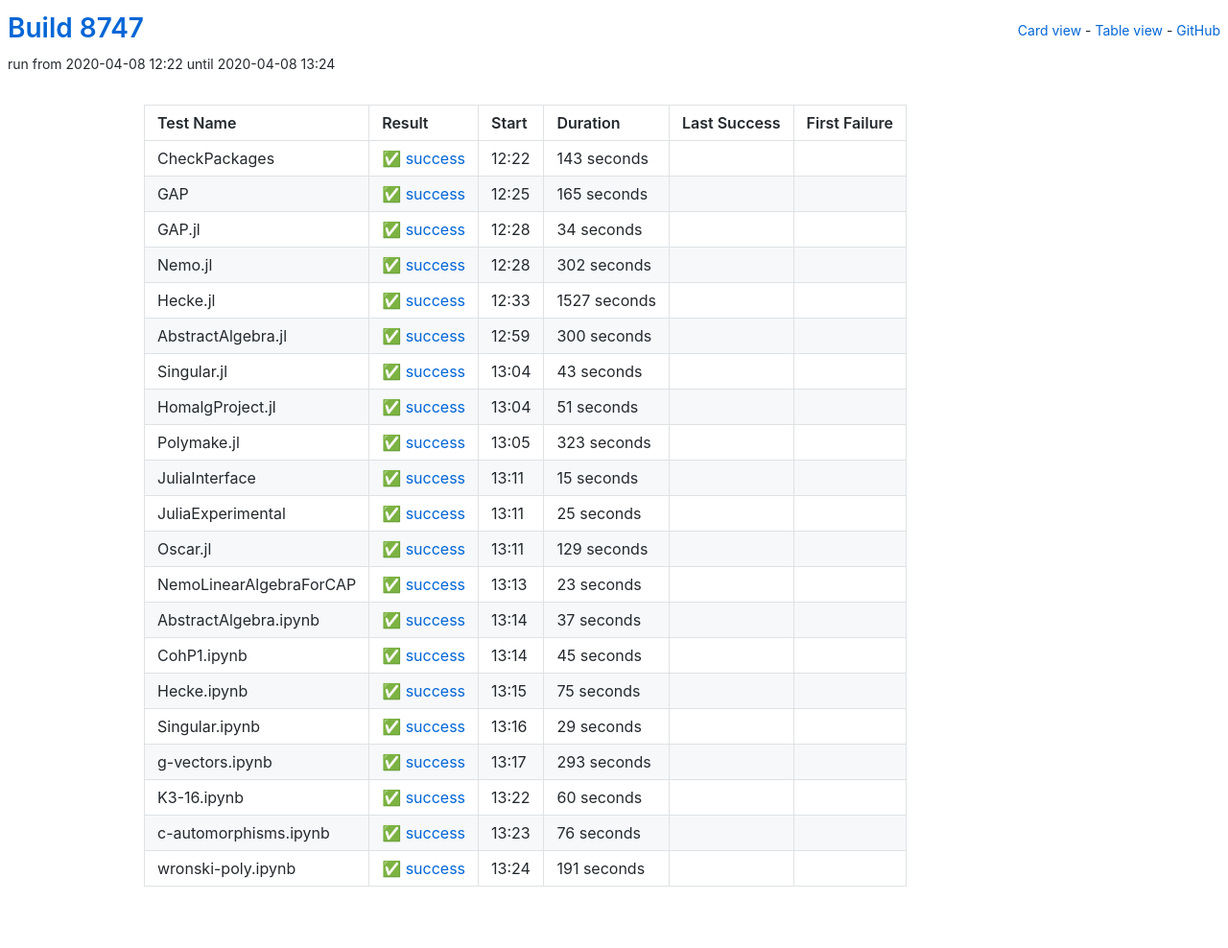
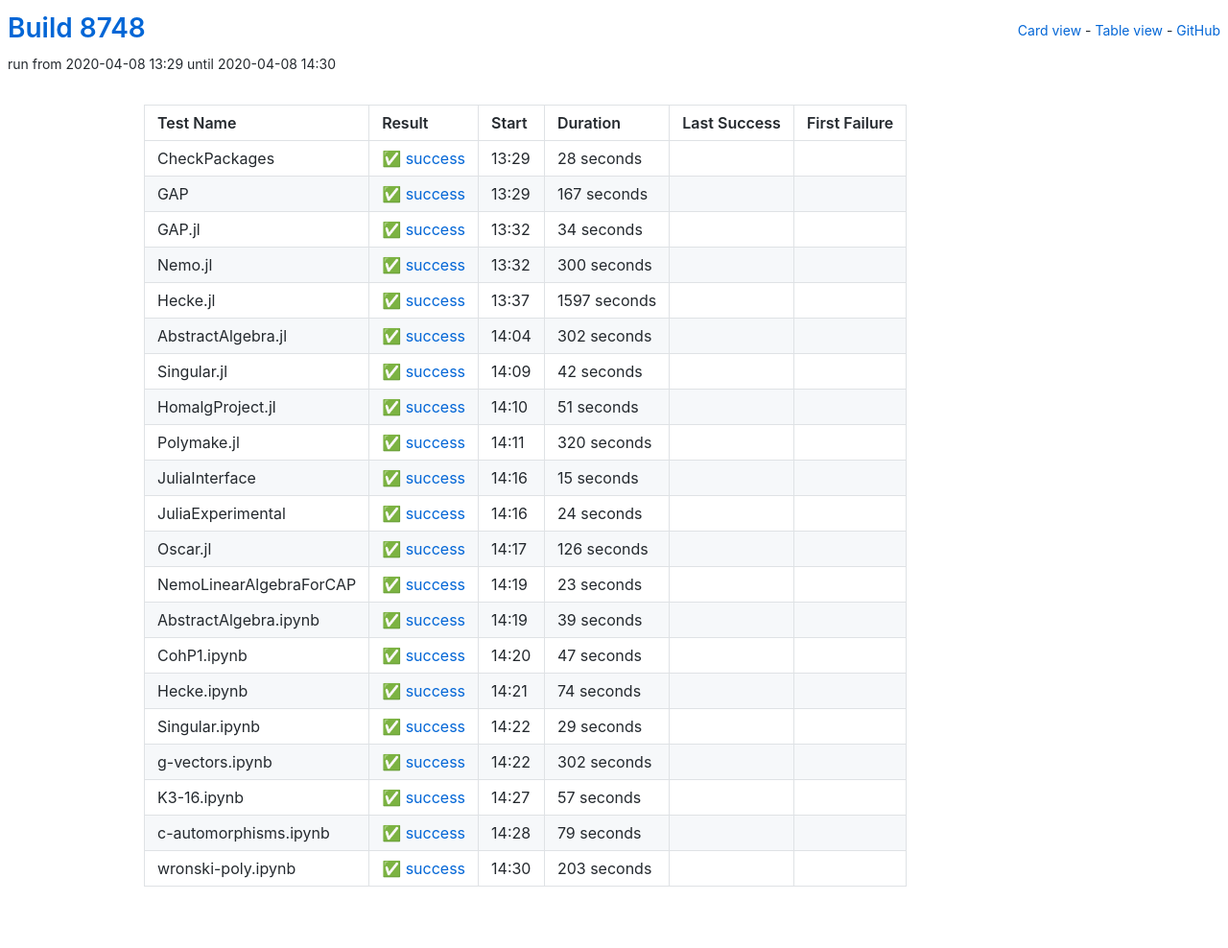
Before and after one commit to oscar-system/oscar-ci-status, a Jekyll site: the page built from table.html, in a window 1280 px wide. Shown: the whole page at 96% size. Built offline with Jekyll 4.4.1, drawn with Linux system fonts in a browser that asks for light colours.

Commit message:
Build 8748

```diff
--- a/_data/ci.yml
+++ b/_data/ci.yml
@@ -1,27 +1,27 @@
-build: 8747
-build_url: https://oscarci.mathematik.uni-kl.de/job/oscar/8747/
+build: 8748
+build_url: https://oscarci.mathematik.uni-kl.de/job/oscar/8748/
 job: oscar
 tests:
-- duration: 143
+- duration: 28
   exitcode: 0
   first_failure: false
   first_failure_url: null
   last_success: false
   last_success_url: null
-  log: https://oscarci.mathematik.uni-kl.de/job/oscar/8747/artifact/logs/build-8747/CheckPackages.log
+  log: https://oscarci.mathematik.uni-kl.de/job/oscar/8748/artifact/logs/build-8748/CheckPackages.log
   name: CheckPackages
-  start: 2020-04-08 12:22
+  start: 2020-04-08 13:29
   status: success
   success: true
-- duration: 165
+- duration: 167
   exitcode: 0
   first_failure: false
   first_failure_url: null
   last_success: false
   last_success_url: null
-  log: https://oscarci.mathematik.uni-kl.de/job/oscar/8747/artifact/logs/build-8747/GAP.log
+  log: https://oscarci.mathematik.uni-kl.de/job/oscar/8748/artifact/logs/build-8748/GAP.log
   name: GAP
-  start: 2020-04-08 12:25
+  start: 2020-04-08 13:29
   status: success
   success: true
 - duration: 34
@@ -30,9 +30,31 @@ tests:
   first_failure_url: null
   last_success: false
   last_success_url: null
-  log: https://oscarci.mathematik.uni-kl.de/job/oscar/8747/artifact/logs/build-8747/GAP.jl.log
+  log: https://oscarci.mathematik.uni-kl.de/job/oscar/8748/artifact/logs/build-8748/GAP.jl.log
   name: GAP.jl
-  start: 2020-04-08 12:28
+  start: 2020-04-08 13:32
+  status: success
+  success: true
+- duration: 300
+  exitcode: 0
+  first_failure: false
+  first_failure_url: null
+  last_success: false
+  last_success_url: null
+  log: https://oscarci.mathematik.uni-kl.de/job/oscar/8748/artifact/logs/build-8748/Nemo.jl.log
+  name: Nemo.jl
+  start: 2020-04-08 13:32
+  status: success
+  success: true
+- duration: 1597
+  exitcode: 0
+  first_failure: false
+  first_failure_url: null
+  last_success: false
+  last_success_url: null
+  log: https://oscarci.mathematik.uni-kl.de/job/oscar/8748/artifact/logs/build-8748/Hecke.jl.log
+  name: Hecke.jl
+  start: 2020-04-08 13:37
   status: success
   success: true
 - duration: 302
@@ -41,42 +63,20 @@ tests:
   first_failure_url: null
   last_success: false
   last_success_url: null
-  log: https://oscarci.mathematik.uni-kl.de/job/oscar/8747/artifact/logs/build-8747/Nemo.jl.log
-  name: Nemo.jl
-  start: 2020-04-08 12:28
+  log: https://oscarci.mathematik.uni-kl.de/job/oscar/8748/artifact/logs/build-8748/AbstractAlgebra.jl.log
+  name: AbstractAlgebra.jl
+  start: 2020-04-08 14:04
   status: success
   success: true
-- duration: 1527
+- duration: 42
   exitcode: 0
   first_failure: false
   first_failure_url: null
   last_success: false
   last_success_url: null
-  log: https://oscarci.mathematik.uni-kl.de/job/oscar/8747/artifact/logs/build-8747/Hecke.jl.log
-  name: Hecke.jl
-  start: 2020-04-08 12:33
-  status: success
-  success: true
-- duration: 300
-  exitcode: 0
-  first_failure: false
-  first_failure_url: null
-  last_success: false
-  last_success_url: null
-  log: https://oscarci.mathematik.uni-kl.de/job/oscar/8747/artifact/logs/build-8747/AbstractAlgebra.jl.log
-  name: AbstractAlgebra.jl
-  start: 2020-04-08 12:59
-  status: success
-  success: true
-- duration: 43
-  exitcode: 0
-  first_failure: false
-  first_failure_url: null
-  last_success: false
-  last_success_url: null
-  log: https://oscarci.mathematik.uni-kl.de/job/oscar/8747/artifact/logs/build-8747/Singular.jl.log
+  log: https://oscarci.mathematik.uni-kl.de/job/oscar/8748/artifact/logs/build-8748/Singular.jl.log
   name: Singular.jl
-  start: 2020-04-08 13:04
+  start: 2020-04-08 14:09
   status: success
   success: true
 - duration: 51
@@ -85,20 +85,20 @@ tests:
   first_failure_url: null
   last_success: false
   last_success_url: null
-  log: https://oscarci.mathematik.uni-kl.de/job/oscar/8747/artifact/logs/build-8747/HomalgProject.jl.log
+  log: https://oscarci.mathematik.uni-kl.de/job/oscar/8748/artifact/logs/build-8748/HomalgProject.jl.log
   name: HomalgProject.jl
-  start: 2020-04-08 13:04
+  start: 2020-04-08 14:10
   status: success
   success: true
-- duration: 323
+- duration: 320
   exitcode: 0
   first_failure: false
   first_failure_url: null
   last_success: false
   last_success_url: null
-  log: https://oscarci.mathematik.uni-kl.de/job/oscar/8747/artifact/logs/build-8747/Polymake.jl.log
+  log: https://oscarci.mathematik.uni-kl.de/job/oscar/8748/artifact/logs/build-8748/Polymake.jl.log
   name: Polymake.jl
-  start: 2020-04-08 13:05
+  start: 2020-04-08 14:11
   status: success
   success: true
 - duration: 15
@@ -107,31 +107,31 @@ tests:
   first_failure_url: null
   last_success: false
   last_success_url: null
-  log: https://oscarci.mathematik.uni-kl.de/job/oscar/8747/artifact/logs/build-8747/JuliaInterface.log
+  log: https://oscarci.mathematik.uni-kl.de/job/oscar/8748/artifact/logs/build-8748/JuliaInterface.log
   name: JuliaInterface
-  start: 2020-04-08 13:11
+  start: 2020-04-08 14:16
   status: success
   success: true
-- duration: 25
+- duration: 24
   exitcode: 0
   first_failure: false
   first_failure_url: null
   last_success: false
   last_success_url: null
-  log: https://oscarci.mathematik.uni-kl.de/job/oscar/8747/artifact/logs/build-8747/JuliaExperimental.log
+  log: https://oscarci.mathematik.uni-kl.de/job/oscar/8748/artifact/logs/build-8748/JuliaExperimental.log
   name: JuliaExperimental
-  start: 2020-04-08 13:11
+  start: 2020-04-08 14:16
   status: success
   success: true
-- duration: 129
+- duration: 126
   exitcode: 0
   first_failure: false
   first_failure_url: null
   last_success: false
   last_success_url: null
-  log: https://oscarci.mathematik.uni-kl.de/job/oscar/8747/artifact/logs/build-8747/Oscar.jl.log
+  log: https://oscarci.mathematik.uni-kl.de/job/oscar/8748/artifact/logs/build-8748/Oscar.jl.log
   name: Oscar.jl
-  start: 2020-04-08 13:11
+  start: 2020-04-08 14:17
   status: success
   success: true
 - duration: 23
@@ -140,42 +140,42 @@ tests:
   first_failure_url: null
   last_success: false
   last_success_url: null
-  log: https://oscarci.mathematik.uni-kl.de/job/oscar/8747/artifact/logs/build-8747/NemoLinearAlgebraForCAP.log
+  log: https://oscarci.mathematik.uni-kl.de/job/oscar/8748/artifact/logs/build-8748/NemoLinearAlgebraForCAP.log
   name: NemoLinearAlgebraForCAP
-  start: 2020-04-08 13:13
+  start: 2020-04-08 14:19
   status: success
   success: true
-- duration: 37
+- duration: 39
   exitcode: 0
   first_failure: false
   first_failure_url: null
   last_success: false
   last_success_url: null
-  log: https://oscarci.mathematik.uni-kl.de/job/oscar/8747/artifact/logs/build-8747/AbstractAlgebra.ipynb.log
+  log: https://oscarci.mathematik.uni-kl.de/job/oscar/8748/artifact/logs/build-8748/AbstractAlgebra.ipynb.log
   name: AbstractAlgebra.ipynb
-  start: 2020-04-08 13:14
+  start: 2020-04-08 14:19
   status: success
   success: true
-- duration: 45
+- duration: 47
   exitcode: 0
   first_failure: false
   first_failure_url: null
   last_success: false
   last_success_url: null
-  log: https://oscarci.mathematik.uni-kl.de/job/oscar/8747/artifact/logs/build-8747/CohP1.ipynb.log
+  log: https://oscarci.mathematik.uni-kl.de/job/oscar/8748/artifact/logs/build-8748/CohP1.ipynb.log
   name: CohP1.ipynb
-  start: 2020-04-08 13:14
+  start: 2020-04-08 14:20
   status: success
   success: true
-- duration: 75
+- duration: 74
   exitcode: 0
   first_failure: false
   first_failure_url: null
   last_success: false
   last_success_url: null
-  log: https://oscarci.mathematik.uni-kl.de/job/oscar/8747/artifact/logs/build-8747/Hecke.ipynb.log
+  log: https://oscarci.mathematik.uni-kl.de/job/oscar/8748/artifact/logs/build-8748/Hecke.ipynb.log
   name: Hecke.ipynb
-  start: 2020-04-08 13:15
+  start: 2020-04-08 14:21
   status: success
   success: true
 - duration: 29
@@ -184,52 +184,52 @@ tests:
   first_failure_url: null
   last_success: false
   last_success_url: null
-  log: https://oscarci.mathematik.uni-kl.de/job/oscar/8747/artifact/logs/build-8747/Singular.ipynb.log
+  log: https://oscarci.mathematik.uni-kl.de/job/oscar/8748/artifact/logs/build-8748/Singular.ipynb.log
   name: Singular.ipynb
-  start: 2020-04-08 13:16
+  start: 2020-04-08 14:22
   status: success
   success: true
-- duration: 293
+- duration: 302
   exitcode: 0
   first_failure: false
   first_failure_url: null
   last_success: false
   last_success_url: null
-  log: https://oscarci.mathematik.uni-kl.de/job/oscar/8747/artifact/logs/build-8747/g-vectors.ipynb.log
+  log: https://oscarci.mathematik.uni-kl.de/job/oscar/8748/artifact/logs/build-8748/g-vectors.ipynb.log
   name: g-vectors.ipynb
-  start: 2020-04-08 13:17
+  start: 2020-04-08 14:22
   status: success
   success: true
-- duration: 60
+- duration: 57
   exitcode: 0
   first_failure: false
   first_failure_url: null
   last_success: false
   last_success_url: null
-  log: https://oscarci.mathematik.uni-kl.de/job/oscar/8747/artifact/logs/build-8747/K3-16.ipynb.log
+  log: https://oscarci.mathematik.uni-kl.de/job/oscar/8748/artifact/logs/build-8748/K3-16.ipynb.log
   name: K3-16.ipynb
-  start: 2020-04-08 13:22
+  start: 2020-04-08 14:27
   status: success
   success: true
-- duration: 76
+- duration: 79
   exitcode: 0
   first_failure: false
   first_failure_url: null
   last_success: false
   last_success_url: null
-  log: https://oscarci.mathematik.uni-kl.de/job/oscar/8747/artifact/logs/build-8747/c-automorphisms.ipynb.log
+  log: https://oscarci.mathematik.uni-kl.de/job/oscar/8748/artifact/logs/build-8748/c-automorphisms.ipynb.log
   name: c-automorphisms.ipynb
-  start: 2020-04-08 13:23
+  start: 2020-04-08 14:28
   status: success
   success: true
-- duration: 191
+- duration: 203
   exitcode: 0
   first_failure: false
   first_failure_url: null
   last_success: false
   last_success_url: null
-  log: https://oscarci.mathematik.uni-kl.de/job/oscar/8747/artifact/logs/build-8747/wronski-poly.ipynb.log
+  log: https://oscarci.mathematik.uni-kl.de/job/oscar/8748/artifact/logs/build-8748/wronski-poly.ipynb.log
   name: wronski-poly.ipynb
-  start: 2020-04-08 13:24
+  start: 2020-04-08 14:30
   status: success
   success: true
```
Also changed, not shown: README.md.
